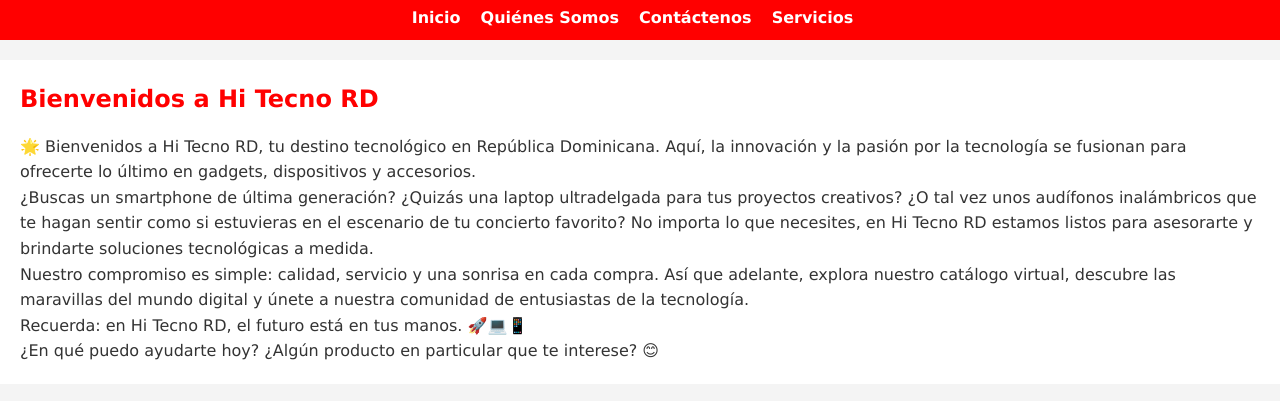
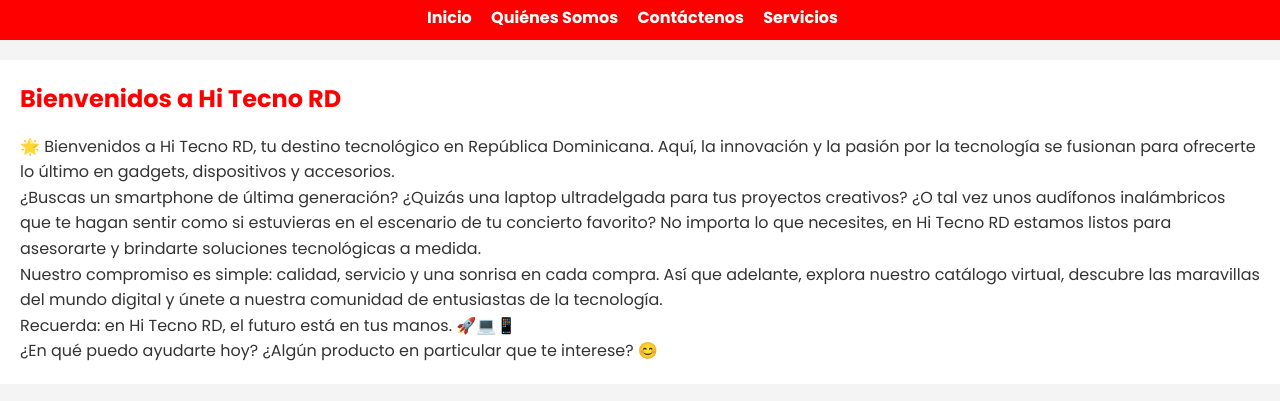
Before and after one commit to ErickYadhel/Dise-o-y-estructura-Pagina-Web, a plain HTML site: page index.html in a window 1280 px wide. Shown: the part 113-514 px from the top of the page. Drawn offline with Linux system fonts and the light colour scheme; grey boxes are pictures that could not be loaded.

Commit message:
Update styles.css

```diff
--- a/styles.css
+++ b/styles.css
@@ -5,7 +5,7 @@
 }
 
 body {
-    font-family: Verdana, Geneva, Tahoma, sans-serif;
+    font-family: 'Poppins', sans-serif;
     line-height: 1.6;
     background-color: #f4f4f4;
     color: #333;
```
